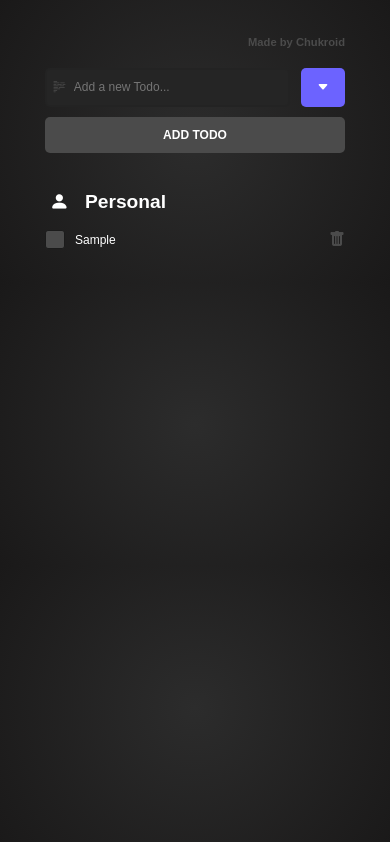
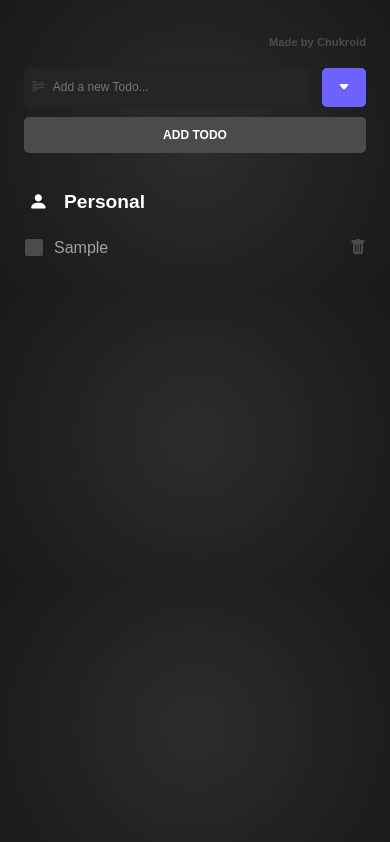
Before and after one commit to Chukroid/react-js-todo-list, a React (Vite) app: page / in a window 390 px wide. Both pictures are taken after typing "Sample" into the empty fields and a click on the button "ADD TODO". Built offline with nearby package versions, Linux system fonts and the light colour scheme.

Commit message:
adjusting the webpage for mobile devices

```diff
--- a/index.css
+++ b/index.css
@@ -3,6 +3,7 @@
     --darkerpurple: #363286;
 
     --textcolor: #ffffff;
+    --textcolor2: #ffffff93;
     --red: #ff6a6a;
 
     --gray: #2c2c2c;
@@ -342,15 +343,16 @@ body {
         margin-bottom: 5px;
     }
 }
-@media (max-width: 400px) {
+@media (max-width: 450px) {
     body {
         margin: 0;
         padding: 0px 1.5rem;
         background-image: radial-gradient(circle,var(--gray), var(--darkerGray));
     }
     #root {
+        max-width: none;
         width: 100%;
-        margin: auto;
+        margin: 0;
     }
     .creator {
         font-size: 0.7rem;
@@ -378,7 +380,7 @@ body {
     .todo-list > p {
         font-size: 1.2rem;
         color: var(--textcolor);
-        margin-bottom: 1rem;
+        margin-bottom: 1.5rem;
     }
     .todo-completed {
         height: 17px;
@@ -405,6 +407,13 @@ body {
     .form-wrapper > button:hover {
         background-color: var(--purple);
     }
+    .todo-item {
+        font-size: 1rem;
+    }
+    .todo-title {
+        font-weight: 100;
+        color: var(--textcolor2);
+    }
 
 }
 @media (max-width: 370px){
```
